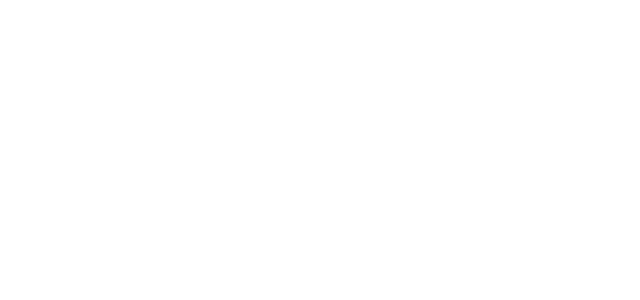
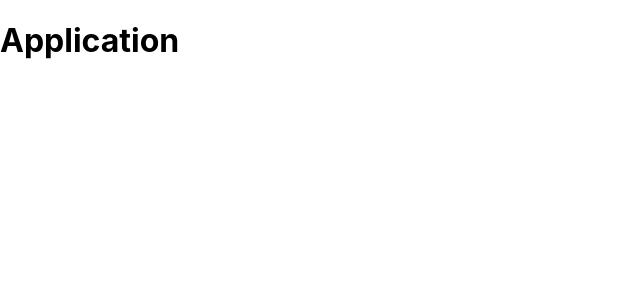
Before and after one commit to StrawbWine/guitar-frontend, a React (Create React App) app: page / in a window 1280 px wide. Shown: the top 300 px of the page, without its empty margins (0-640 px from the left). Built offline with nearby package versions, Linux system fonts and the light colour scheme.

Commit message:
✨Add routes to dashboard and preferences

```diff
--- a/src/components/App/App.js
+++ b/src/components/App/App.js
@@ -1,10 +1,25 @@
 import React from "react"
 import "./App.css"
+import { BrowserRouter, Route, Switch } from "react-router-dom"
 import Dashboard from "../Dashboard/Dashboard"
 import Preferences from "../Preferences/Preferences"
 
 function App() {
-  return <></>
+  return (
+    <div>
+      <h1>Application</h1>
+      <BrowserRouter>
+        <Switch>
+          <Route path="/dashboard">
+            <Dashboard />
+          </Route>
+          <Route path="/preferences">
+            <Preferences />
+          </Route>
+        </Switch>
+      </BrowserRouter>
+    </div>
+  )
 }
 
 export default App
```
